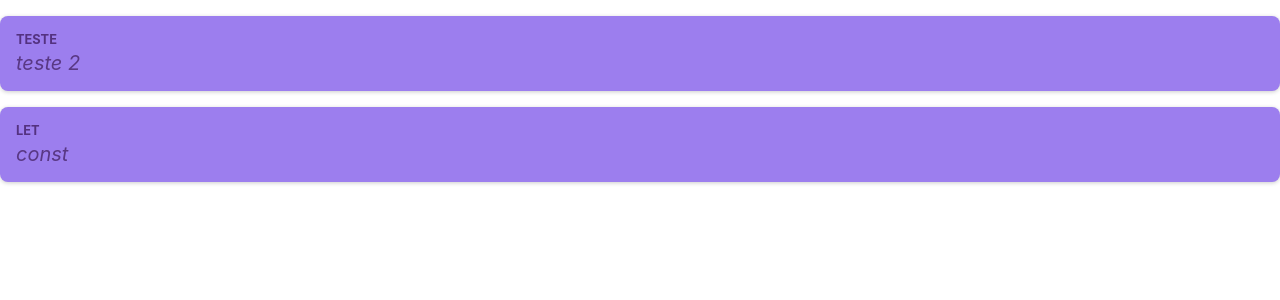
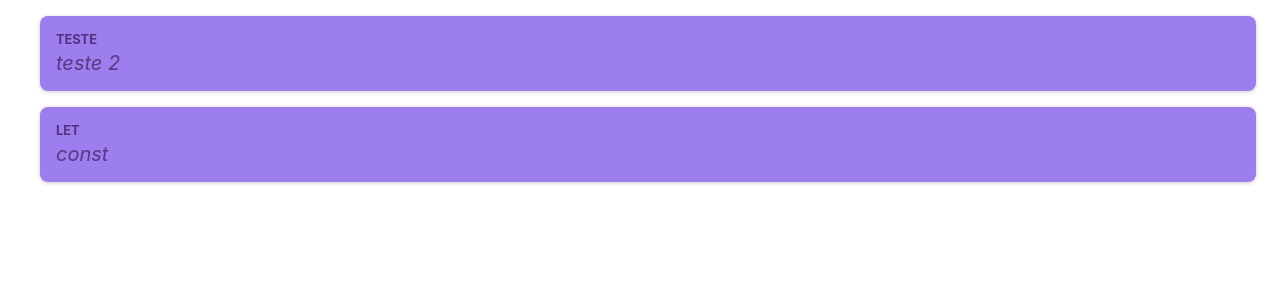
Before and after one commit to guiizis/nextJS, a React (Create React App) app in the folder react-raw/my-react-app/: page / in a window 1280 px wide. Shown: the top 300 px of the page. Built offline with nearby package versions, Linux system fonts and the light colour scheme.

Commit message:
add postListComponent

```diff
--- a/react-raw/my-react-app/src/App.js
+++ b/react-raw/my-react-app/src/App.js
@@ -1,11 +1,10 @@
 import './App.css';
-import { PostComponent } from './components/Post';
+import { ListPostComponent } from './components/ListPosts/ListPost';
 
 function App() {
   return (
     <main>
-      <PostComponent author='teste' text='teste 2'/>
-      <PostComponent author='let' text='const'/>
+      <ListPostComponent/>
     </main>
   );
 }
--- /dev/null
+++ b/react-raw/my-react-app/src/components/ListPosts/ListPost.js
@@ -0,0 +1,15 @@
+import { PostComponent } from "../Post/Post";
+import './ListPost.module.css'
+
+export function ListPostComponent() {
+  return (
+    <ul>
+      <li>
+        <PostComponent author='teste' text='teste 2' />
+      </li>
+      <li>
+        <PostComponent author='let' text='const' />
+      </li>
+    </ul>
+  )
+}
--- /dev/null
+++ b/react-raw/my-react-app/src/components/ListPosts/ListPost.module.css
@@ -0,0 +1,4 @@
+ul {
+  list-style: none;
+  max-width: 95%;
+}
```
Also changed, not shown: react-raw/my-react-app/src/components/Post/Post.js (renamed from react-raw/my-react-app/src/components/Post.js), react-raw/my-react-app/src/components/Post/Post.module.css (renamed from react-raw/my-react-app/src/components/Post.module.css).
